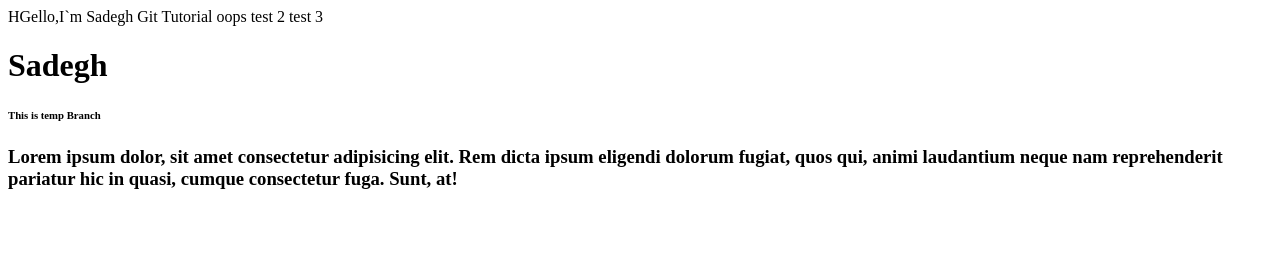
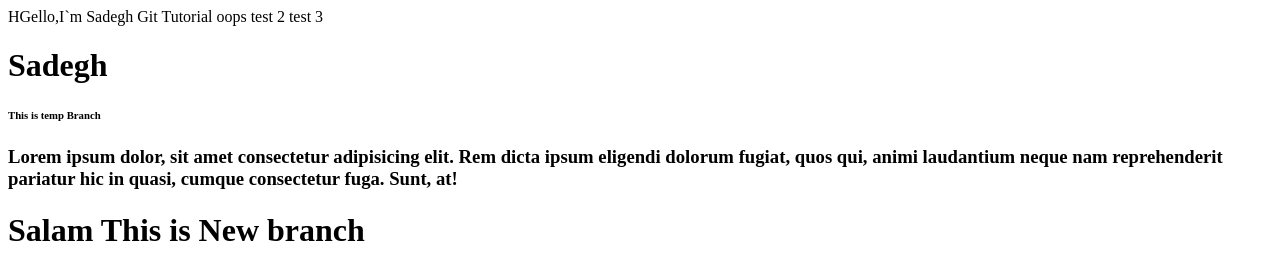
Before and after one commit to SadeghGhavami/MyRepo, a plain HTML site: page index.html in a window 1280 px wide. Drawn offline with Linux system fonts and the light colour scheme.

Commit message:
create branch

```diff
--- a/index.html
+++ b/index.html
@@ -16,5 +16,10 @@
 
     <h6>This is temp Branch</h6>
     <h3>Lorem ipsum dolor, sit amet consectetur adipisicing elit. Rem dicta ipsum eligendi dolorum fugiat, quos qui, animi laudantium neque nam reprehenderit pariatur hic in quasi, cumque consectetur fuga. Sunt, at!</h3>
+    <h1>
+        Salam This is New branch
+    </h1>
 </body>
+
+
 </html>
```
